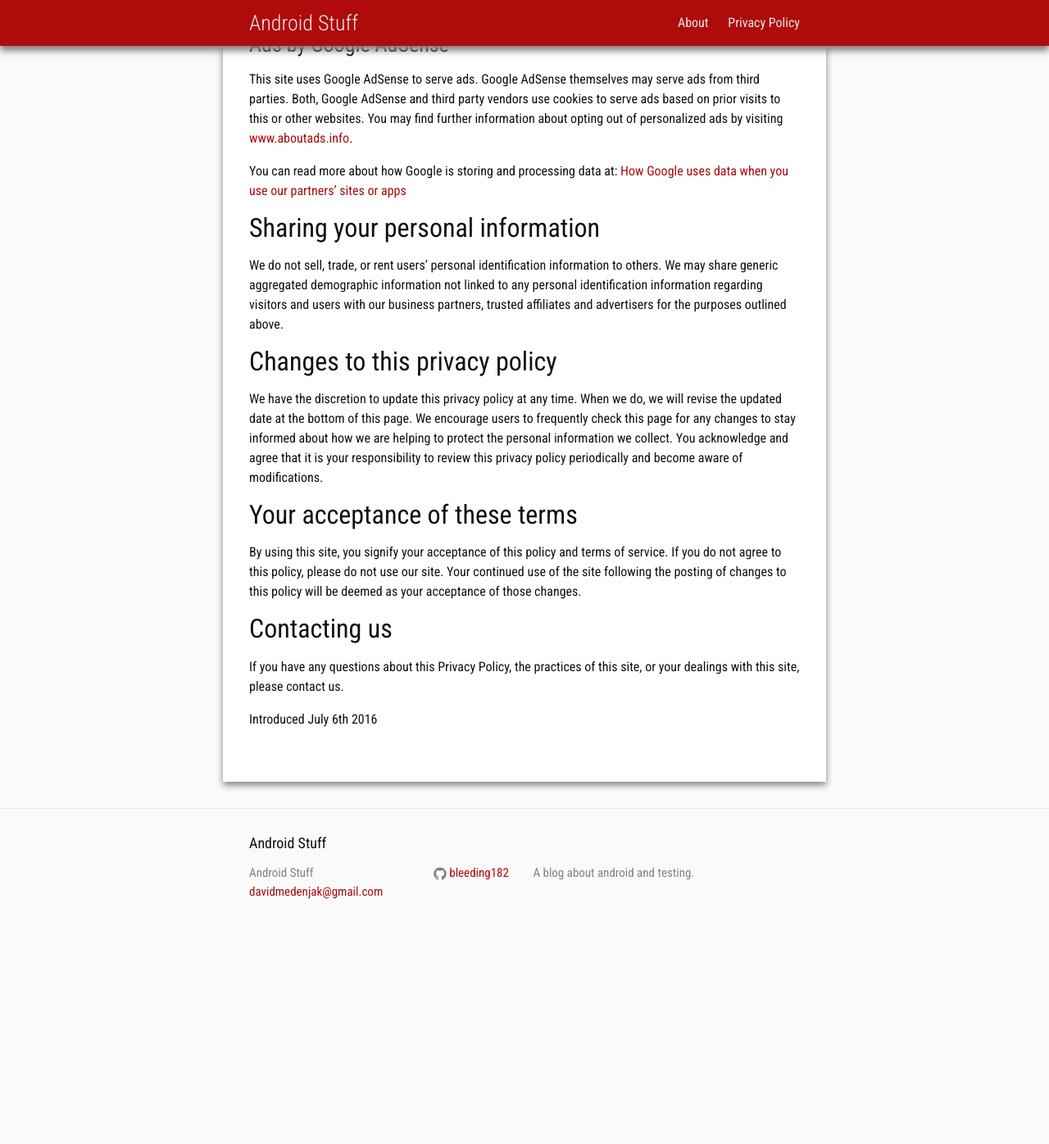
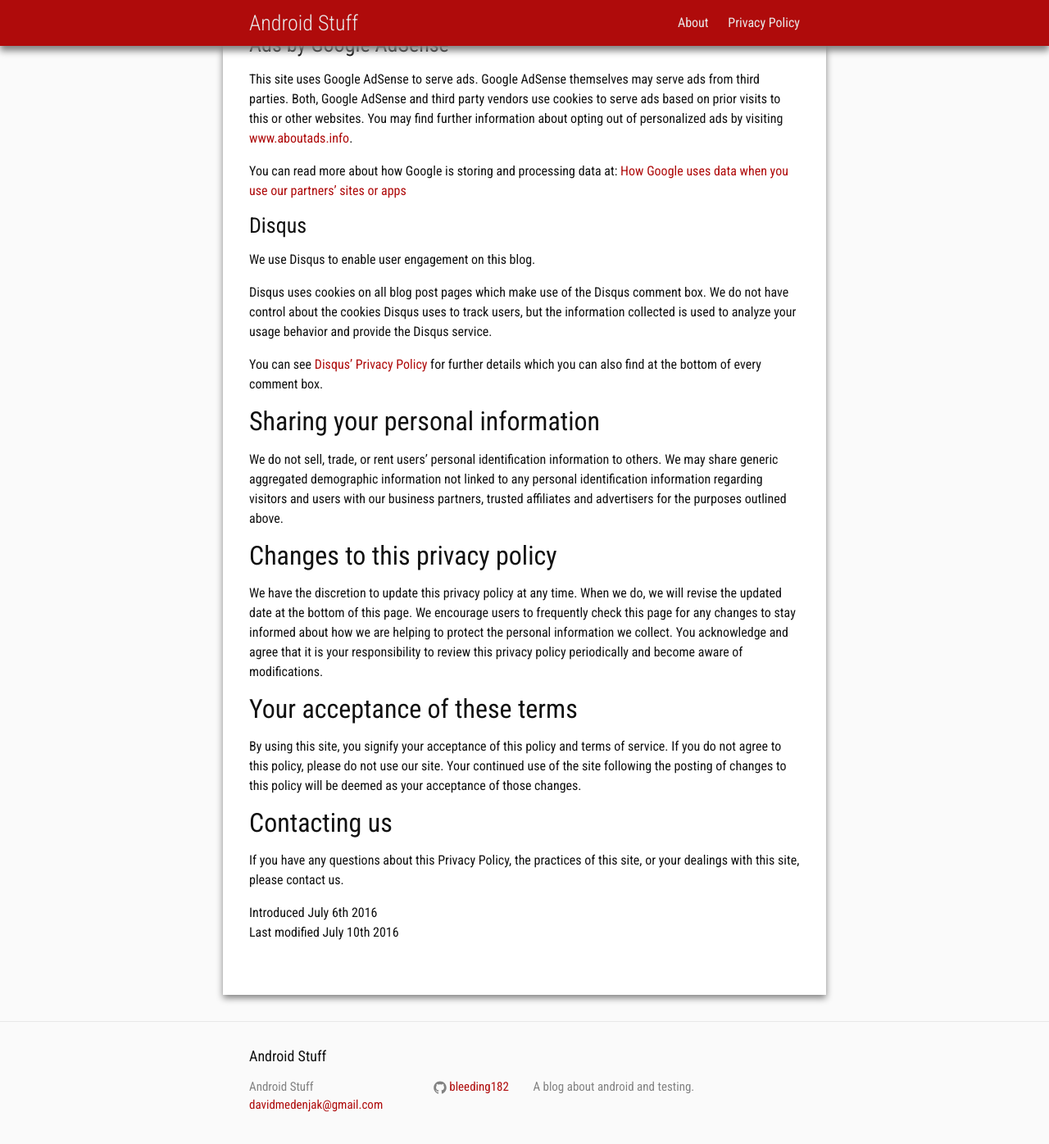
Before and after one commit to bleeding182/bleeding182.github.io, a Jekyll site: the page built from privacy.md, in a window 1280 px wide and 1400 px high, scrolled down 325 px. Shown: the top 1396 px of the window at 82% size. Built offline with Jekyll 4.4.1, drawn with Linux system fonts in a browser that asks for light colours; before the commit the page ends 1488 px from its top, so only the background shows below that.

Commit message:
Added DISQUS to site and updated Privacy Policy

```diff
--- a/privacy.md
+++ b/privacy.md
@@ -13,6 +13,14 @@
 This site uses Google AdSense to serve ads. Google AdSense themselves may serve ads from third parties. Both, Google AdSense and third party vendors use cookies to serve ads based on prior visits to this or other websites. You may find further information about opting out of personalized ads by visiting [www.aboutads.info](http://www.aboutads.info).
 
 You can read more about how Google is storing and processing data at: [How Google uses data when you use our partners’ sites or apps](http://www.google.com/policies/privacy/partners/)
+
+### Disqus
+
+We use Disqus to enable user engagement on this blog.
+
+Disqus uses cookies on all blog post pages which make use of the Disqus comment box. We do not have control about the cookies Disqus uses to track users, but the information collected is used to analyze your usage behavior and provide the Disqus service.
+
+You can see [Disqus' Privacy Policy](https://help.disqus.com/customer/en/portal/articles/466259-privacy-policy) for further details which you can also find at the bottom of every comment box.
 
 ## Sharing your personal information
 
@@ -31,3 +39,4 @@
 If you have any questions about this Privacy Policy, the practices of this site, or your dealings with this site, please contact us.
 
 Introduced July 6th 2016
+Last modified July 10th 2016
```
Also changed, not shown: _layouts/post.html (+16 -0 lines).
